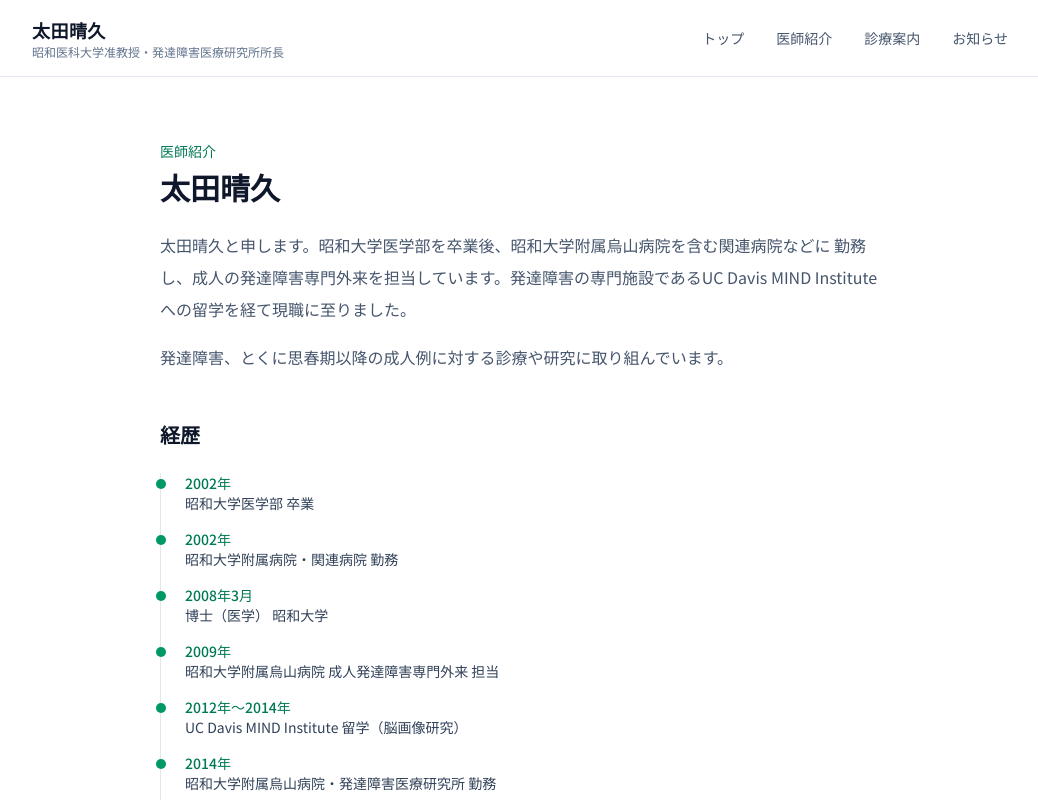
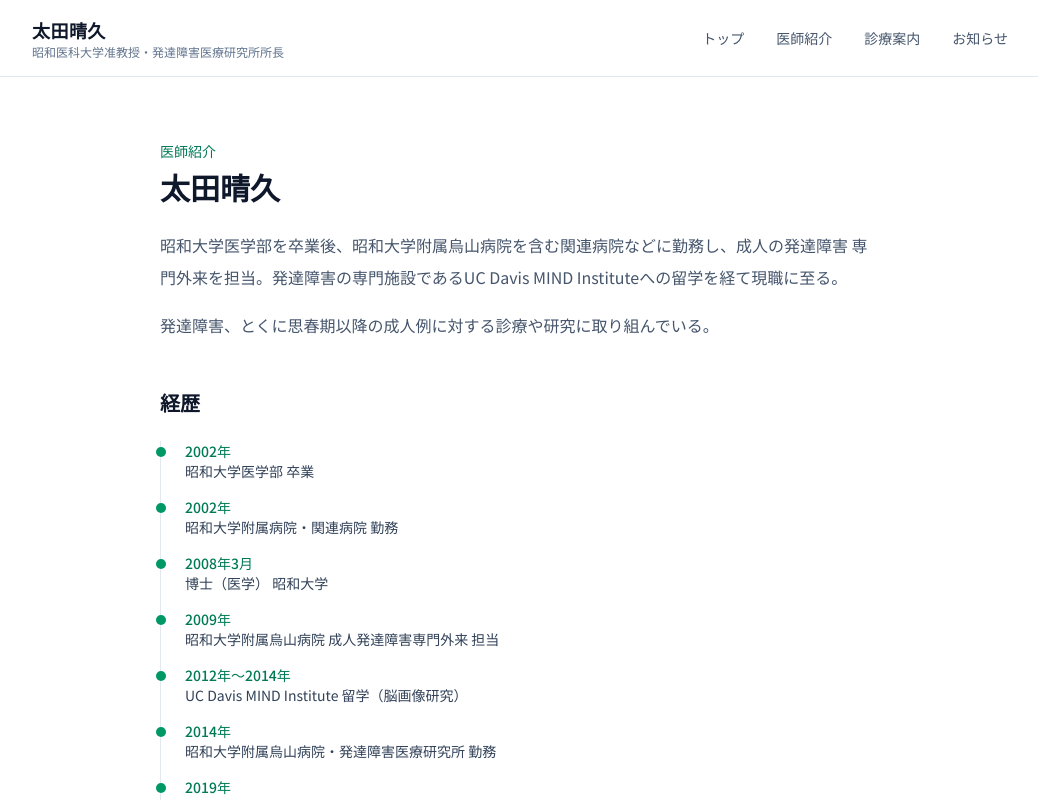
Before and after one commit to Coding-dotcom-cell/Haruhisa-Ota, a Next.js app: page /profile in a window 1280 px wide. Shown: the top 800 px of the page, without its empty margins (120-1158 px from the left). Built offline with nearby package versions, Linux system fonts and the light colour scheme.

Commit message:
Adjust tone across pages and simplify top heading

```diff
--- a/src/app/page.tsx
+++ b/src/app/page.tsx
@@ -13,7 +13,7 @@ export default function Home() {
             {site.department}
           </p>
           <h1 className="max-w-2xl text-3xl font-bold leading-snug text-slate-900 sm:text-4xl">
-            {site.tagline}
+            {site.name}
           </h1>
           <p className="max-w-xl text-base leading-8 text-slate-600">
             ADHD・自閉スペクトラム症などの発達障害を専門とし、特に思春期以降の成人例に対する
--- a/src/app/profile/page.tsx
+++ b/src/app/profile/page.tsx
@@ -30,12 +30,11 @@ export default function ProfilePage() {
       <p className="text-sm font-medium text-emerald-700">医師紹介</p>
       <h1 className="mt-2 text-3xl font-bold text-slate-900">{site.name}</h1>
       <p className="mt-6 text-base leading-8 text-slate-600">
-        {site.name}と申します。昭和大学医学部を卒業後、昭和大学附属烏山病院を含む関連病院などに
-        勤務し、成人の発達障害専門外来を担当しています。発達障害の専門施設であるUC Davis MIND
-        Instituteへの留学を経て現職に至りました。
+        昭和大学医学部を卒業後、昭和大学附属烏山病院を含む関連病院などに勤務し、成人の発達障害
+        専門外来を担当。発達障害の専門施設であるUC Davis MIND Instituteへの留学を経て現職に至る。
       </p>
       <p className="mt-4 text-base leading-8 text-slate-600">
-        発達障害、とくに思春期以降の成人例に対する診療や研究に取り組んでいます。
+        発達障害、とくに思春期以降の成人例に対する診療や研究に取り組んでいる。
       </p>
 
       <section className="mt-12">
--- a/src/app/services/page.tsx
+++ b/src/app/services/page.tsx
@@ -9,19 +9,19 @@ export const metadata: Metadata = {
 const departments = [
   {
     title: "成人発達障害専門外来",
-    body: "ADHD・自閉スペクトラム症など、思春期以降の成人例を中心に対応している。",
+    body: "ADHD・自閉スペクトラム症など、思春期以降の成人例を中心に対応しています。",
   },
   {
     title: "ADHD",
-    body: "不注意・多動性・衝動性などの症状について、評価から治療まで対応する。",
+    body: "不注意・多動性・衝動性などの症状について、評価から治療まで対応します。",
   },
   {
     title: "自閉スペクトラム症",
-    body: "対人関係やこだわりに関するご相談など、成人例を中心に診療している。",
+    body: "対人関係やこだわりに関するご相談など、成人例を中心に診療しています。",
   },
   {
     title: "脳画像・認知神経科学研究",
-    body: "発達障害の病態解明に向けた脳画像研究・臨床研究に取り組んでいる。",
+    body: "発達障害の病態解明に向けた脳画像研究・臨床研究に取り組んでいます。",
   },
 ];
 
```
